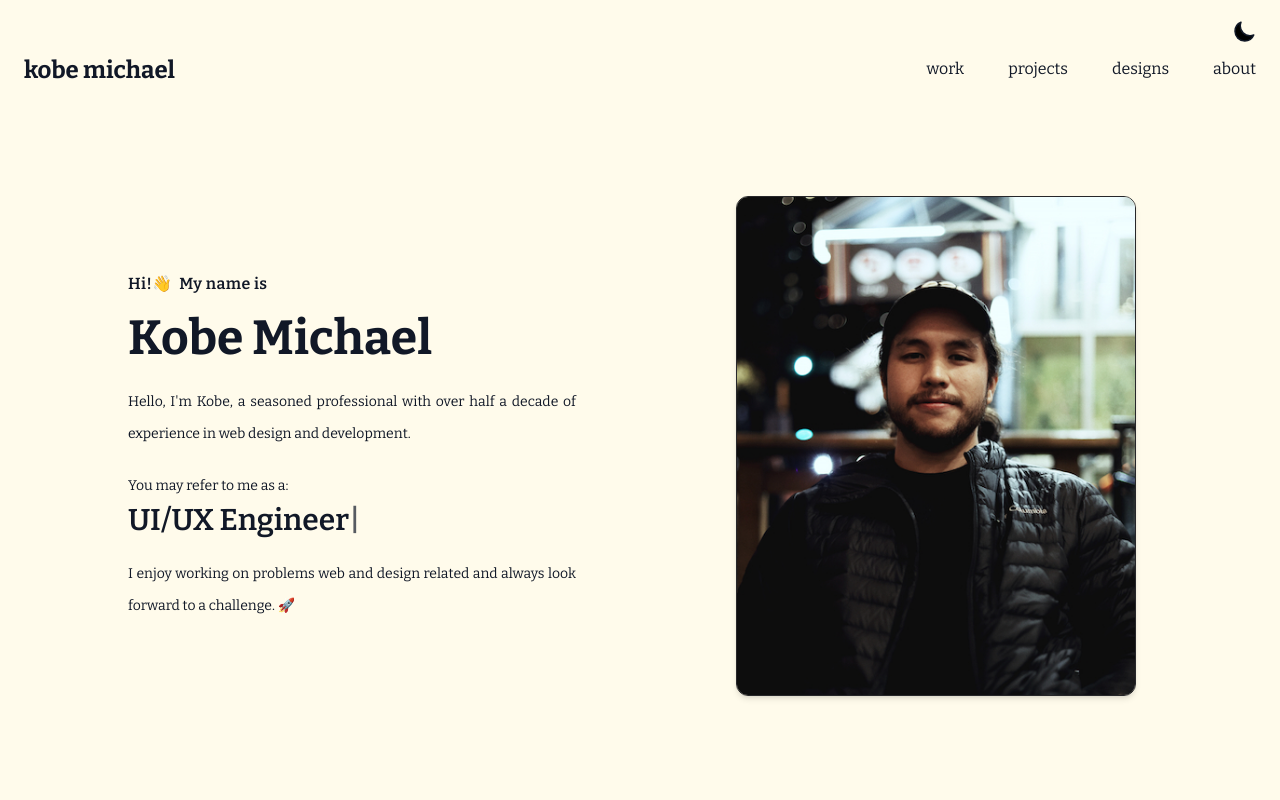
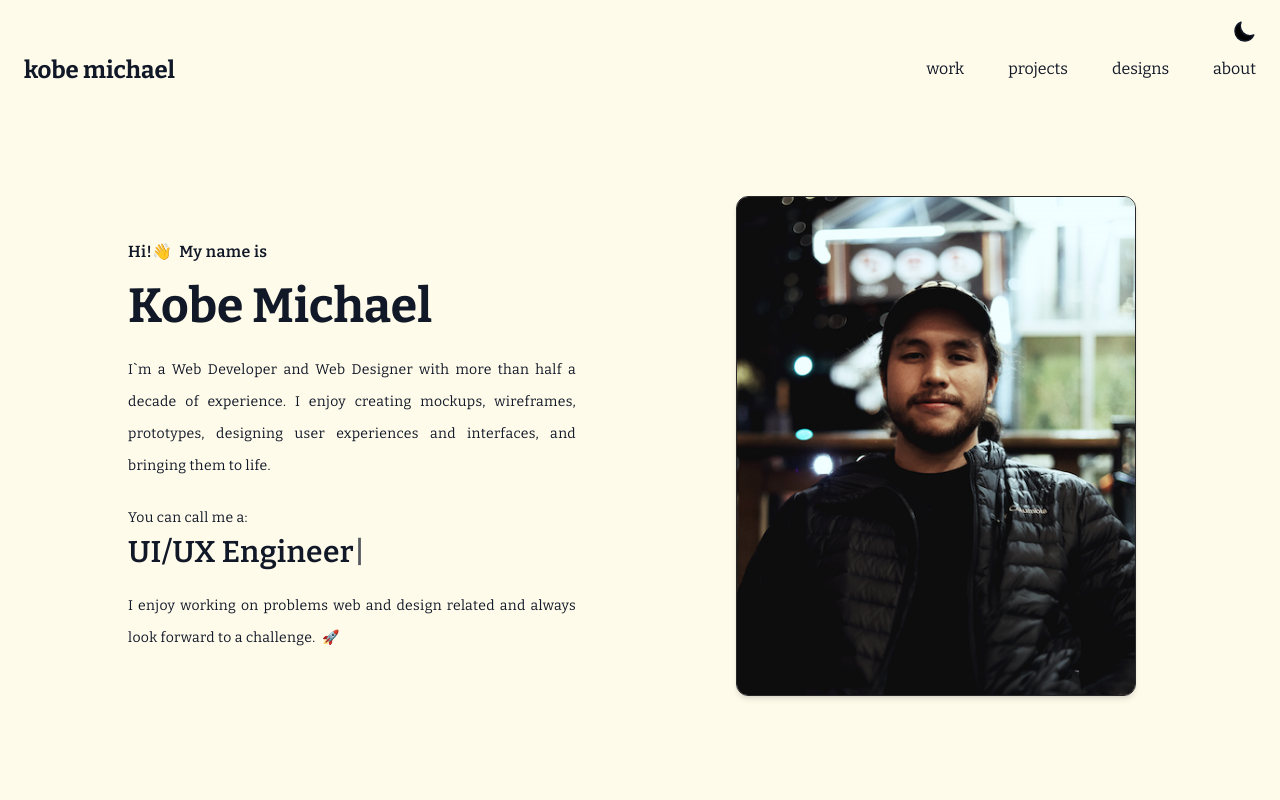
Before and after one commit to Kobeboy15/personal_website, a Next.js app: page / in a window 1280 px wide. Shown: the top 800 px of the page. Built offline with nearby package versions, Linux system fonts and the light colour scheme.

Commit message:
Improve frontpage home text

```diff
--- a/src/app/page.tsx
+++ b/src/app/page.tsx
@@ -11,19 +11,23 @@ export default async function Home() {
       <div className="mx-auto flex flex-col md:flex-row items-center gap-y-5">
         <div className="flex-1">
           <div className="lg:max-w-md">
-            <h2 className="text-base font-semibold leading-7 tracking-wide">
+            <h2 className="text-base text-center md:text-left font-semibold leading-7 tracking-wide">
               Hi!👋 &nbsp;My name is
             </h2>
-            <h1 className="mt-4 text-5xl font-bold">Kobe Michael</h1>
-            <div className="mt-6 grid gap-5 text-sm md:text-md text-justify leading-8">
+            <h1 className="mt-4 text-5xl font-bold text-center md:text-left">
+              Kobe Michael
+            </h1>
+            <div className="mt-6 grid gap-5 text-center text-sm md:text-md md:text-justify leading-8 tracking-wide">
               <p className="">
-                Hello, I&apos;m Kobe, a seasoned professional with over half a
-                decade of experience in web design and development.
+                I`m a Web Developer and Web Designer with more than half a
+                decade of experience. I enjoy creating mockups, wireframes,
+                prototypes, designing user experiences and interfaces, and
+                bringing them to life.
               </p>
               <TypeWriterComponent />
-              <p>
+              <p className="tracking-wide">
                 I enjoy working on problems web and design related and always
-                look forward to a challenge. 🚀
+                look forward to a challenge. &nbsp;🚀
               </p>
             </div>
           </div>
--- a/src/components/TypeWriterComponent.jsx
+++ b/src/components/TypeWriterComponent.jsx
@@ -3,7 +3,7 @@ import Typewriter from "typewriter-effect";
 export default function TypeWriterComponent() {
   return (
     <div>
-      <p>You may refer to me as a:</p>
+      <p>You can call me a:</p>
       <span className="text-3xl font-semibold">
         <Typewriter
           options={{
@@ -11,7 +11,7 @@ export default function TypeWriterComponent() {
               "Web Designer",
               "UI/UX Engineer",
               "Frontend Developer",
-              "Software Engineer ",
+              "Software Engineer",
             ],
             delay: "90",
             autoStart: true,
```
